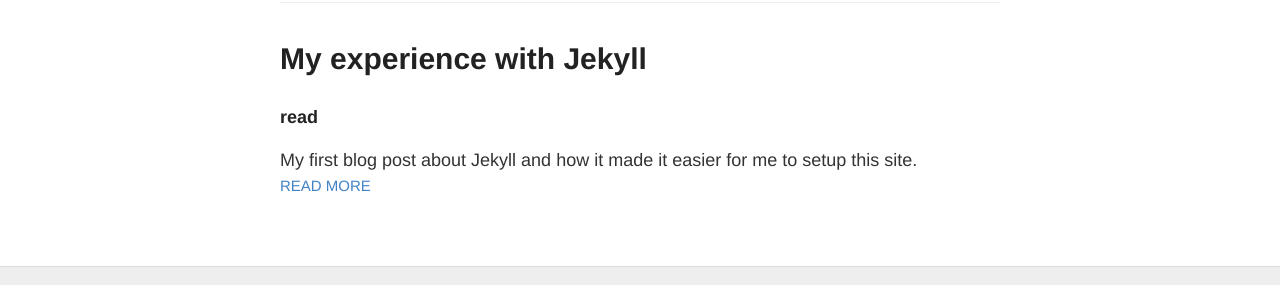
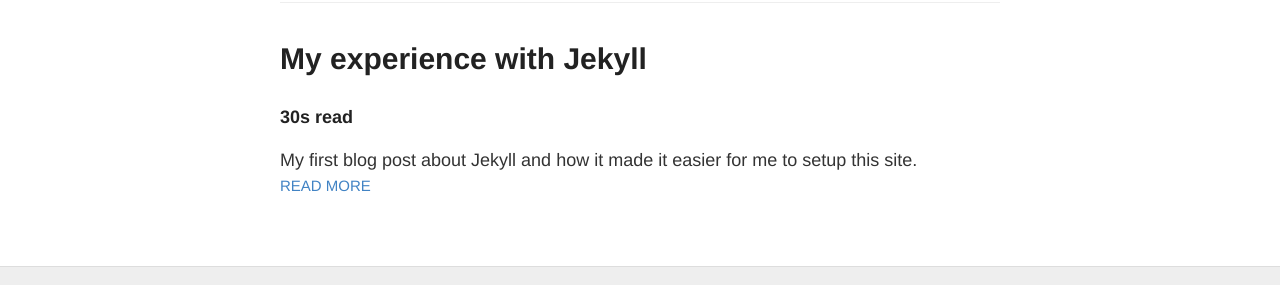
Before and after one commit to saytosid/saytosid.github.io, a Jekyll site: the page built from index.html, in a window 1280 px wide. Shown: the part 461-746 px from the top of the page. Built offline with Jekyll 4.4.1, drawn with Linux system fonts in a browser that asks for light colours.

Commit message:
Updated 2017-5-24-Jekyll.md

```diff
--- a/_posts/2017-5-24-Jekyll.md
+++ b/_posts/2017-5-24-Jekyll.md
@@ -2,7 +2,10 @@
 layout: post
 title: My experience with Jekyll
 published: true
-excerpt: My first blog post about Jekyll and how it made it easier for me to setup this site.
+excerpt: >-
+  My first blog post about Jekyll and how it made it easier for me to setup this
+  site.
+read_time: 30s
 ---
 Since long I had been thinking about starting a blog however the initial effort kept me shying away, untill recently when I was going through [Andrej Karpathy's blog post about Jekyll](http://karpathy.github.io/2014/07/01/switching-to-jekyll/ "Andrej Karpathy Blog") I was amazed by the concept of markdown posts and static website for blog. It was an amazing experience setting up this site and writing my first blog post about setting up this site :p all within 2 hrs.
 **Jekyll is an angel <3**
```
